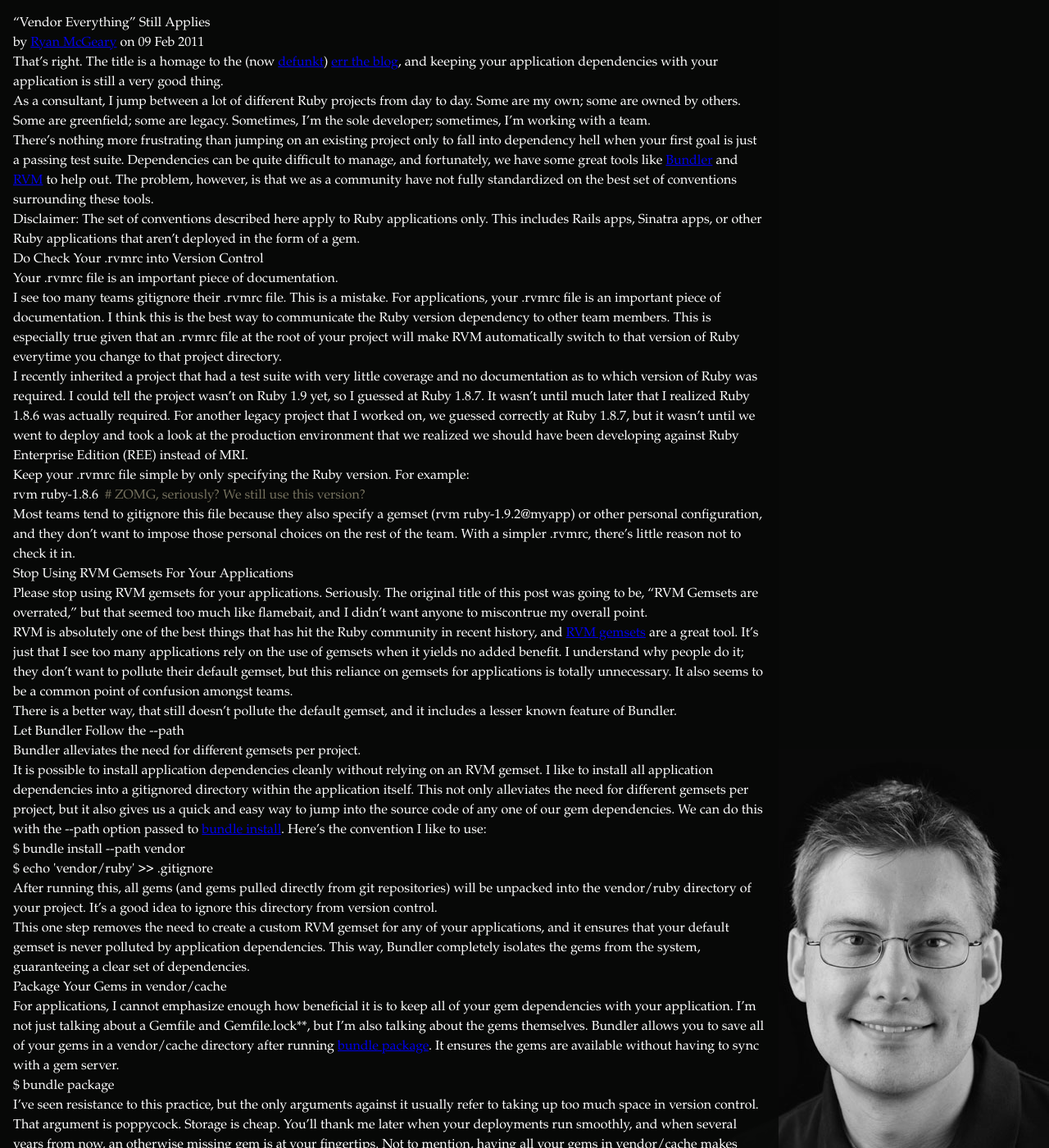
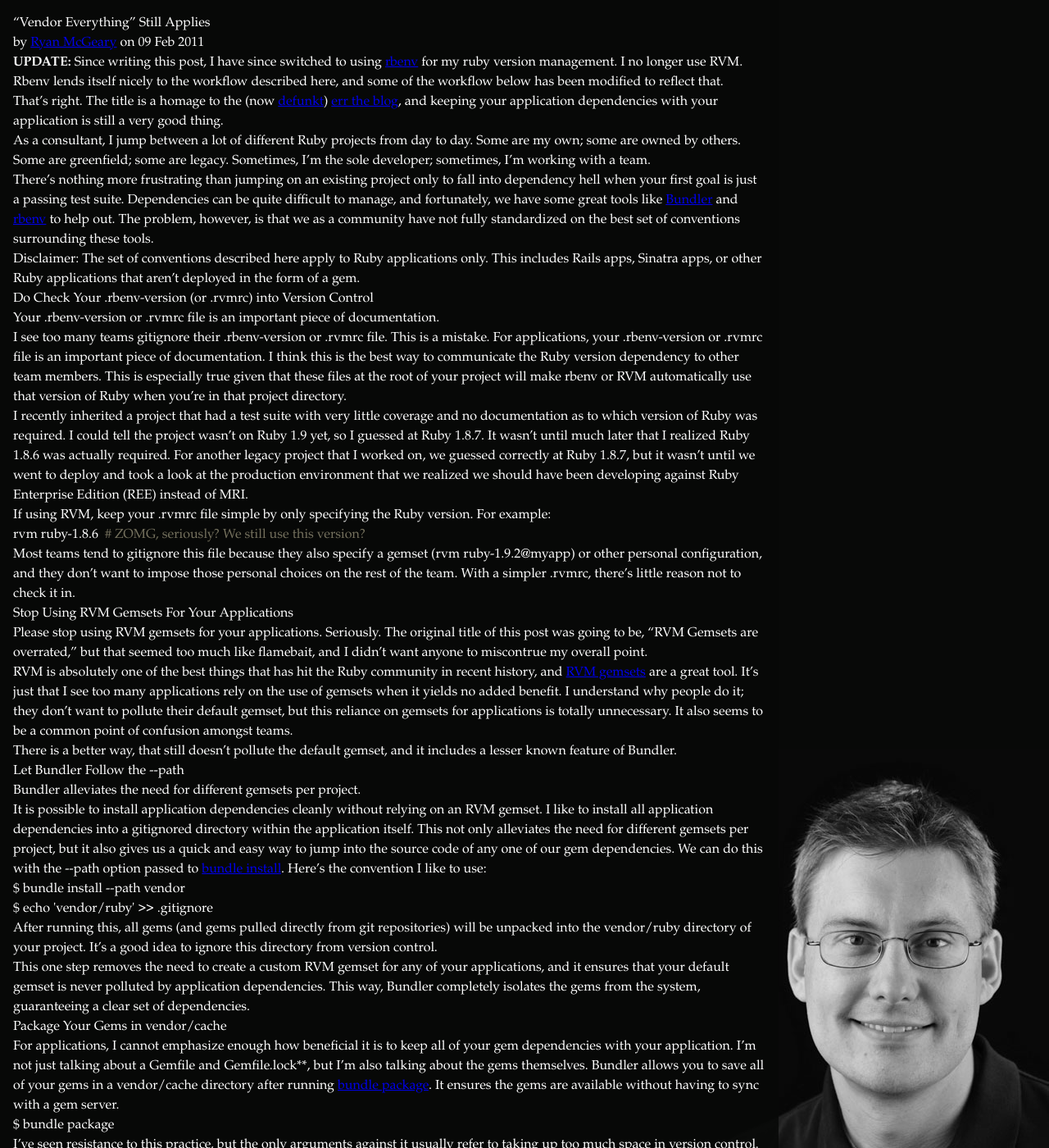
Before and after one commit to rmm5t/ryan.mcgeary.org, a Jekyll site: the page built from _posts/2011-02-09-vendor-everything-still-applies.md, in a window 1280 px wide and 1400 px high. Shown: the whole window at 82% size. Built offline with Jekyll 4.4.1, drawn with Linux system fonts in a browser that asks for light colours; nearby versions of some CDN libraries; comment, search, counter and statistics services are not loaded.

Commit message:
Updated vendor everything to include rbenv

```diff
--- a/_posts/2011-02-09-vendor-everything-still-applies.md
+++ b/_posts/2011-02-09-vendor-everything-still-applies.md
@@ -2,6 +2,11 @@
 layout: post
 title: "“Vendor Everything” Still Applies"
 ---
+
+**UPDATE:** Since writing this post, I have since switched to using
+[rbenv](https://github.com/sstephenson/rbenv) for my ruby version management.  I
+no longer use RVM. Rbenv lends itself nicely to the workflow described here, and
+some of the workflow below has been modified to reflect that.
 
 That's right. The title is a homage to the (now
 [_defunkt_](http://twitter.com/defunkt))
@@ -17,24 +22,24 @@
 fall into dependency hell when your first goal is just a passing test suite.
 Dependencies can be quite difficult to manage, and fortunately, we have some
 great tools like [Bundler](http://gembundler.com/) and
-[RVM](http://rvm.beginrescueend.com/) to help out. The problem, however, is that
-we as a community have not fully standardized on the best set of conventions
-surrounding these tools.
+[rbenv](https://github.com/sstephenson/rbenv) to help out. The problem, however,
+is that we as a community have not fully standardized on the best set of
+conventions surrounding these tools.
 
 _Disclaimer: The set of conventions described here apply to Ruby applications
 only.  This includes Rails apps, Sinatra apps, or other Ruby applications that
 aren't deployed in the form of a gem._
 
-## Do Check Your `.rvmrc` into Version Control
+## Do Check Your `.rbenv-version`  (or `.rvmrc`) into Version Control
 
-> Your `.rvmrc` file is an important piece of documentation.
+> Your `.rbenv-version` or `.rvmrc` file is an important piece of documentation.
 
-I see too many teams gitignore their `.rvmrc` file. This is a mistake. For
-applications, your `.rvmrc` file is an important piece of documentation.  I
-think this is the best way to communicate the Ruby version dependency to other
-team members. This is especially true given that an `.rvmrc` file at the root of
-your project will make RVM automatically switch to that version of Ruby
-everytime you change to that project directory.
+I see too many teams gitignore their `.rbenv-version` or `.rvmrc` file. This is
+a mistake. For applications, your `.rbenv-version` or `.rvmrc` file is an
+important piece of documentation.  I think this is the best way to communicate
+the Ruby version dependency to other team members. This is especially true given
+that these files at the root of your project will make rbenv or RVM automatically
+use that version of Ruby when you're in that project directory.
 
 I recently inherited a project that had a test suite with very little coverage
 and no documentation as to which version of Ruby was required. I could tell the
@@ -45,8 +50,8 @@
 realized we should have been developing against Ruby Enterprise Edition (REE)
 instead of MRI.
 
-Keep your `.rvmrc` file simple by only specifying the Ruby version.  For
-example:
+If using RVM, keep your `.rvmrc` file simple by only specifying the Ruby
+version.  For example:
 
 {% highlight bash %}
 rvm ruby-1.8.6  # ZOMG, seriously? We still use this version?
--- a/stylesheets/screen.css
+++ b/stylesheets/screen.css
@@ -482,63 +482,63 @@
     text-indent: -119988px;
     overflow: hidden;
     text-align: left;
-    background-image: url('/images/rss-button.png?1297293045');
+    background-image: url('/images/rss-button.png?1299455794');
     background-repeat: no-repeat;
     background-position: 50% 50%; }
   #social .github {
     text-indent: -119988px;
     overflow: hidden;
     text-align: left;
-    background-image: url('/images/github-button.png?1283265556');
+    background-image: url('/images/github-button.png?1287763329');
     background-repeat: no-repeat;
     background-position: 50% 50%; }
   #social .stackoverflow {
     text-indent: -119988px;
     overflow: hidden;
     text-align: left;
-    background-image: url('/images/stackoverflow-button.png?1283273514');
+    background-image: url('/images/stackoverflow-button.png?1287763329');
     background-repeat: no-repeat;
     background-position: 50% 50%; }
   #social .twitter {
     text-indent: -119988px;
     overflow: hidden;
     text-align: left;
-    background-image: url('/images/twitter-button.png?1283259332');
+    background-image: url('/images/twitter-button.png?1287763329');
     background-repeat: no-repeat;
     background-position: 50% 50%; }
   #social .linkedin {
     text-indent: -119988px;
     overflow: hidden;
     text-align: left;
-    background-image: url('/images/linkedin-button.png?1283259315');
+    background-image: url('/images/linkedin-button.png?1287763329');
     background-repeat: no-repeat;
     background-position: 50% 50%; }
   #social .facebook {
     text-indent: -119988px;
     overflow: hidden;
     text-align: left;
-    background-image: url('/images/facebook-button.png?1283262635');
+    background-image: url('/images/facebook-button.png?1287763329');
     background-repeat: no-repeat;
     background-position: 50% 50%; }
   #social .claimid {
     text-indent: -119988px;
     overflow: hidden;
     text-align: left;
-    background-image: url('/images/claimid-button.png?1283262336');
+    background-image: url('/images/claimid-button.png?1287763329');
     background-repeat: no-repeat;
     background-position: 50% 50%; }
   #social .wwr {
     text-indent: -119988px;
     overflow: hidden;
     text-align: left;
-    background-image: url('/images/wwr-button.png?1283267367');
+    background-image: url('/images/wwr-button.png?1287763329');
     background-repeat: no-repeat;
     background-position: 50% 50%; }
   #social .email {
     text-indent: -119988px;
     overflow: hidden;
     text-align: left;
-    background-image: url('/images/mail-button.png?1283259361');
+    background-image: url('/images/mail-button.png?1287763329');
     background-repeat: no-repeat;
     background-position: 50% 50%; }
 
@@ -649,7 +649,7 @@
     border-radius: 32px; }
     #twitter_bubble .main_bubble .loading, #github_bubble .main_bubble .loading {
       height: 64px;
-      background: transparent url('/images/spinner-gray-on-transparent.gif?1297303500') no-repeat 50% 50%; }
+      background: transparent url('/images/spinner-gray-on-transparent.gif?1299455794') no-repeat 50% 50%; }
     #twitter_bubble .main_bubble blockquote, #github_bubble .main_bubble blockquote {
       width: 300px;
       font-size: 18px; }
@@ -674,7 +674,7 @@
     text-indent: -119988px;
     overflow: hidden;
     text-align: left;
-    background-image: url('/images/twitter-bubble.png?1283259304');
+    background-image: url('/images/twitter-bubble.png?1287763329');
     background-repeat: no-repeat;
     background-position: 50% 50%; }
   #twitter_bubble .main_bubble {
@@ -697,7 +697,7 @@
     text-indent: -119988px;
     overflow: hidden;
     text-align: left;
-    background-image: url('/images/github-bubble.png?1283224655');
+    background-image: url('/images/github-bubble.png?1287763329');
     background-repeat: no-repeat;
     background-position: 50% 50%; }
   #github_bubble .main_bubble {
```
